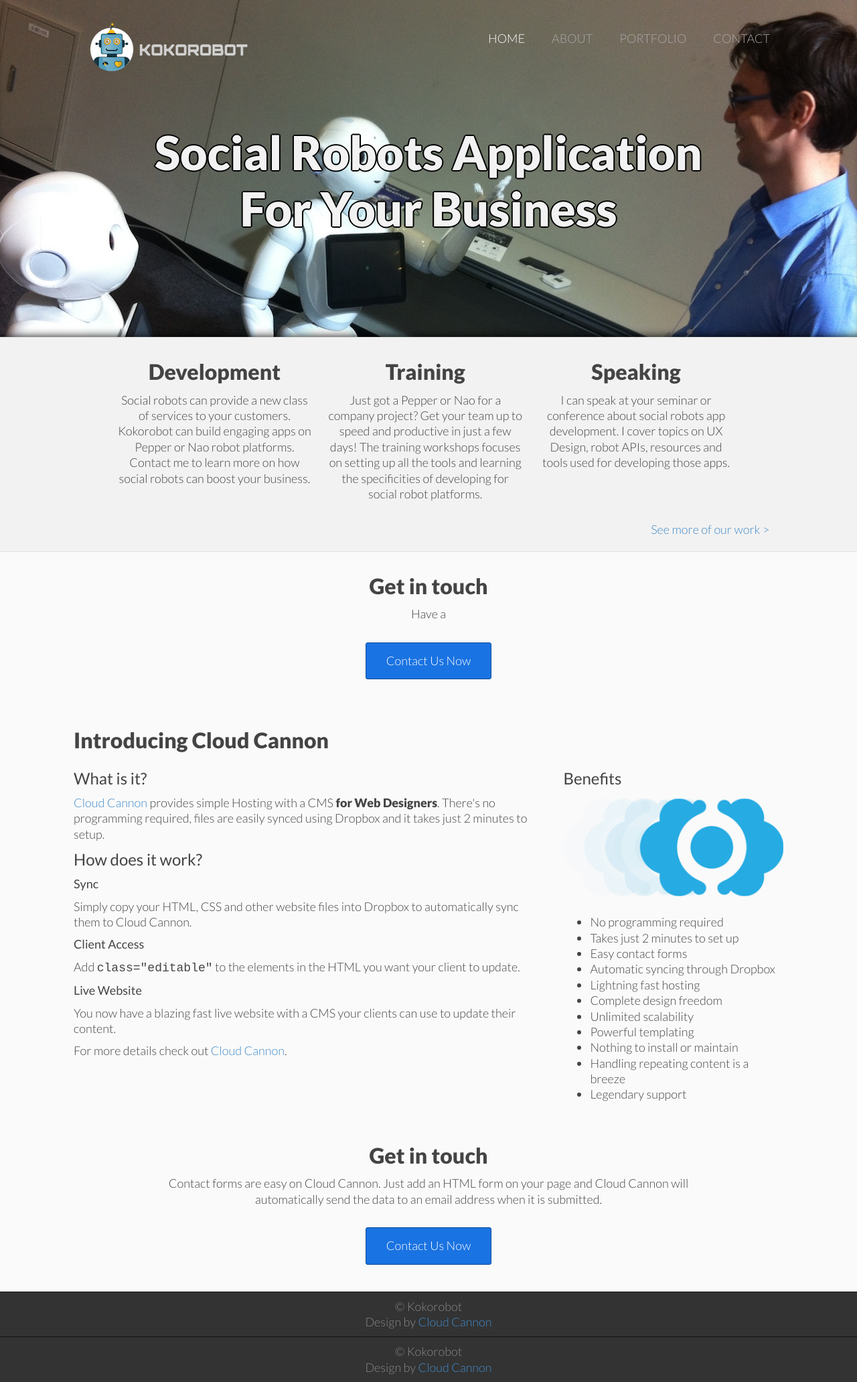
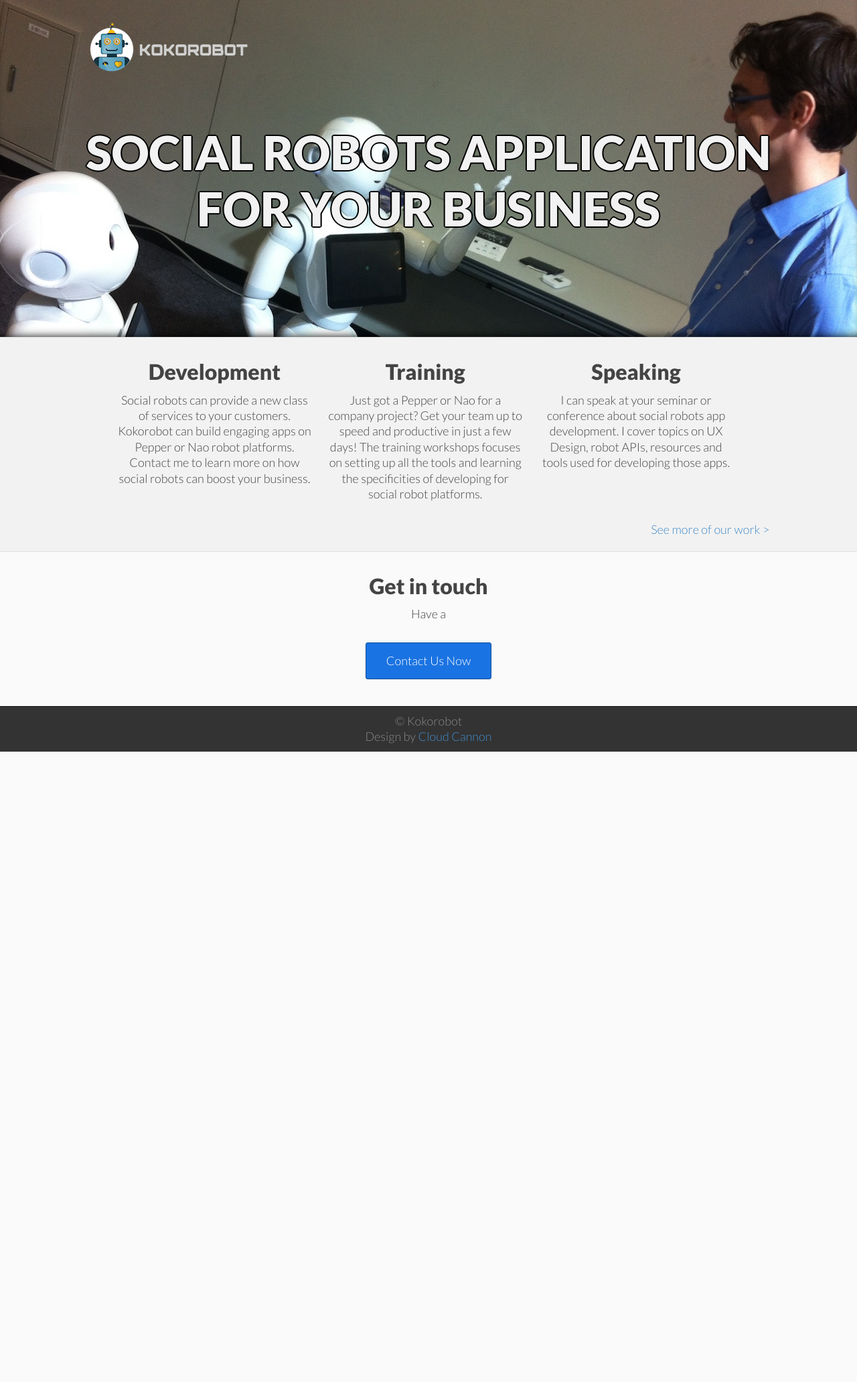
Before and after one commit to kokorobot/kokorobot.github.io, a Jekyll site: the page built from index.html, in a window 1280 px wide. Shown: the whole page at 67% size. Built offline with Jekyll 4.4.1, drawn with Linux system fonts in a browser that asks for light colours; after the commit the page ends 1122 px from its top, so only the background shows below that.

Commit message:
ugly commit with many many things:  - _config: added site desc, feed, and blog link style  - _layouts: improved defaults, added post  _ _posts: finished writing my first post!  _ css: added blockquote styling, changed hero h1  _ index.html: started adding contact

```diff
--- a/_config.yml
+++ b/_config.yml
@@ -1,2 +1,12 @@
 gems:
   - jekyll-sitemap
+  - jekyll-feed
+
+# Jekyll feed
+title: "Kokorobot: Social Robots Application Developer"
+description: "Kokorobot provides training and development services for social robots."
+url: "http://kokorobot.com"
+author: Sebastien Cagnon
+
+# blog link
+permalink: /:year/:month/:day/:title
--- a/_layouts/default.html
+++ b/_layouts/default.html
@@ -6,7 +6,7 @@
 	<meta name="description" content="">
 	<meta name="author" content="Sebastien Cagnon">
 
-    <title>Kokorobot: Social Robots Application Developer</title>
+	<title>{{ page.title }} -- {{ site.title }}</title>
 	<link rel="shortcut icon" href="favicon.png">
 
 	<!-- Bootstrap core CSS -->
@@ -19,5 +19,7 @@
 
 	{% include footer.html %}
 
+	<script src="/js/menu.js"></script>
+
 </body>
 </html>
--- a/css/style.css
+++ b/css/style.css
@@ -28,7 +28,6 @@ h6 {
 }
 
 h1 {
-	display: none;
 	font-size: 70px;
 	font-weight: 900;
 }
@@ -175,6 +174,7 @@ header ul, header li {
 	display: block;
 	line-height: 1.2;
 	margin: 0;
+	text-transform: uppercase;
 
 	text-shadow: 0px 2px #000,
              2px 0px #000,
@@ -431,3 +431,26 @@ textarea {
 		width: 98%;
 	}
 }
+
+
+/* nice pullquotes based on http://htmldog.com/techniques/pullquotes/ */
+
+.pquote {
+    float: right;
+    width: 50%;
+    background: url(/img/openquote.gif) top left no-repeat;
+    color: #005;
+    font-size: 26px;
+    line-height: 0.9;
+    font-style: italic;
+    padding: 13px;
+}
+
+blockquote {
+    margin: 0;
+}
+
+.pquote p:first-letter {
+    font-size: 39px;
+    font-weight: bold;
+}
--- a/index.html
+++ b/index.html
@@ -2,30 +2,13 @@
 layout: default
 title: Kokorobot - Social Robots App Development
 ---
-
-<!DOCTYPE html>
-<html lang="en">
-  <head>
-    <meta charset="utf-8">
-    <meta name="viewport" content="width=device-width, initial-scale=1.0">
-    <meta name="description" content="">
-    <meta name="author" content="Sebastien Cagnon">
-
-    <title>Kokorobot: Social Robots Application Developer</title>
-    <link rel="shortcut icon" href="favicon.png">
-
-    <!-- Bootstrap core CSS -->
-    <link href="http://fonts.googleapis.com/css?family=Lato:900,400,300" rel="stylesheet" type="text/css">
-    <link href="/css/style.css" rel="stylesheet">
-  </head>
-  <body>
-
 
 <section class="hero">
 	<header>
 		<div class="container">
 			<h1><a href="/" class="cc-active"><img src="/img/logo.png" alt="Kokorobot"></a></h1>
 
+<!-- commented out for now as I am making a 1 page website
 			<nav id="menu">
 				<ul>
 					<li><a href="/" class="cc-active">Home</a></li>
@@ -34,6 +17,7 @@ title: Kokorobot - Social Robots App Development
 					<li><a href="/contact">Contact</a></li>
 				</ul>
 			</nav>
+-->
 
 			<a id="menu-toggle" href="#">&#9776;</a>
 		</div>
@@ -121,9 +106,4 @@ title: Kokorobot - Social Robots App Development
 			<p><a href="/contact" class="button">Contact Us Now</a></p>
 		</div>
 	</section>
-
-{% include footer.html %}
-
-    <script src="/js/menu.js"></script>
-  </body>
-</html>
+-->
```
Also changed, not shown: other parts of index.html (+1 -0 lines), _layouts/post.html (added, +42 -0 lines), _posts/2016-08-01-kokorobot-is-open.md (added, +73 -0 lines), contact/index.html (indentation only), img/openquote.gif (added), img/posts/Kokorobot_company_logo.jpg (added). Lines whose indentation alone changed are shown as unchanged.
